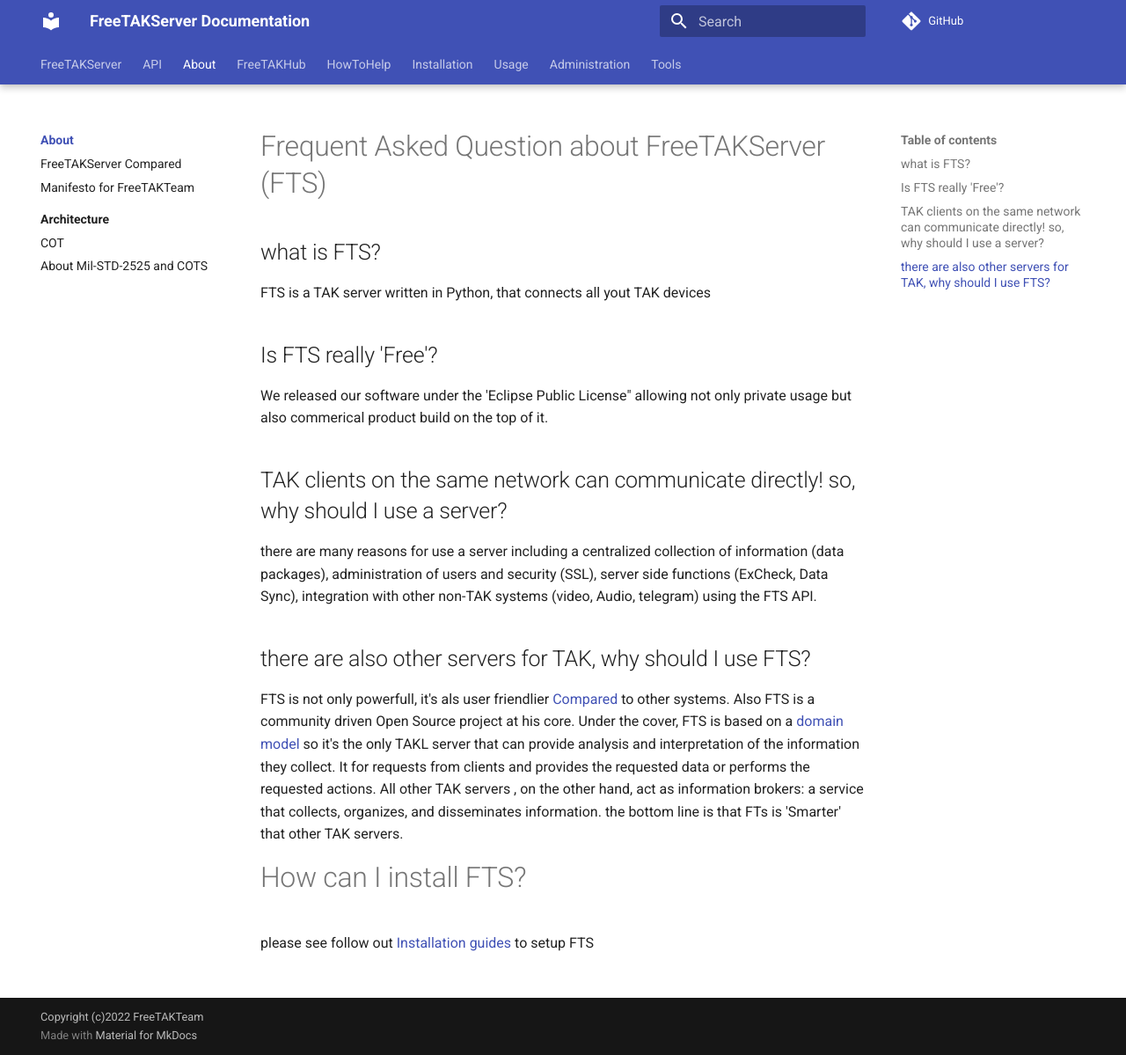
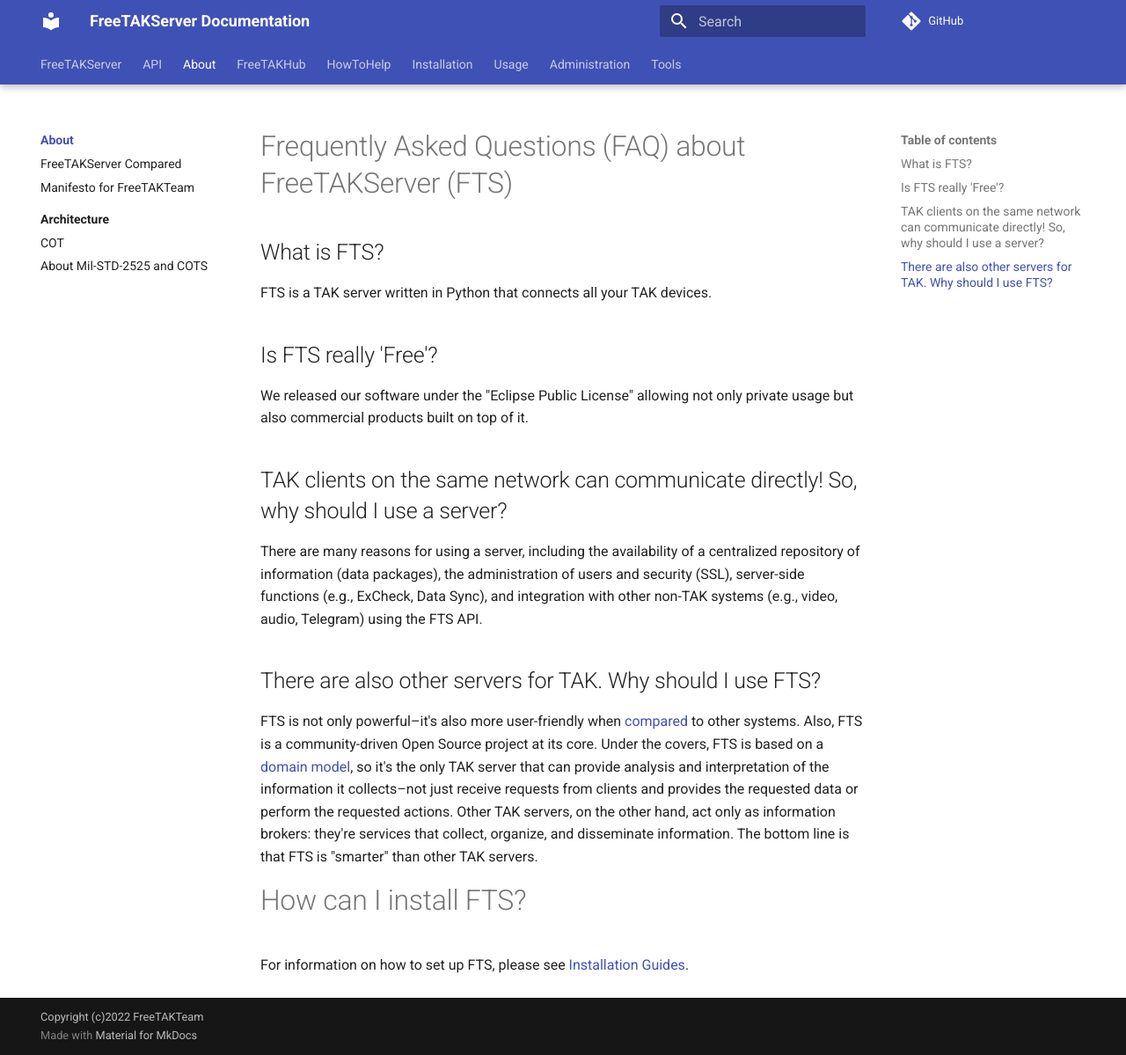
Before and after one commit to FreeTAKTeam/FreeTAKServer-User-Docs, an MkDocs documentation site: the page built from docs/docs/About/FAQ.md, in a window 1280 px wide and 1199 px high. Shown: the whole window at 88% size. Built offline with MkDocs 1.6.1 and Material for MkDocs 9.7.7, drawn with Linux system fonts in a browser that asks for light colours; comment, search, counter and statistics services are not loaded; the version menu is left out.

Commit message:
Clean up FAQ.md
Fix some phrasing and typographical aspects of the FAQ page. (See diff)

```diff
--- a/docs/docs/About/FAQ.md
+++ b/docs/docs/About/FAQ.md
@@ -1,21 +1,18 @@
-# Frequent Asked Question about FreeTAKServer (FTS)
+# Frequently Asked Questions (FAQ) about FreeTAKServer (FTS)
 
-## what is FTS?
-FTS is a TAK server written in Python, that connects all yout TAK devices
+## What is FTS?
+FTS is a TAK server written in Python that connects all your TAK devices.
 
 ## Is FTS really 'Free'?
-We released our software under the 'Eclipse Public License" allowing not only private usage but also commerical product build on the top of it.
+We released our software under the "Eclipse Public License" allowing not only private usage but also commercial products built on top of it.
 
-## TAK clients on the same network can communicate directly! so, why should I use a server?
-there are many reasons for use a server including a centralized collection of information (data packages), administration of users and security (SSL),
-server side functions (ExCheck, Data Sync), integration with other non-TAK systems (video, Audio, telegram) using the FTS API.
+## TAK clients on the same network can communicate directly! So, why should I use a server?
+There are many reasons for using a server, including the availability of a centralized repository of information (data packages), the administration of users and security (SSL), server-side functions (e.g., ExCheck, Data Sync), and integration with other non-TAK systems (e.g., video, audio, Telegram) using the FTS API.
 
-## there are also other servers for TAK, why should I use FTS?
-FTS is not only powerfull, it's als  user friendlier  [Compared](https://github.com/FreeTAKTeam/FreeTAKServer-User-Docs/blob/main/docs/docs/About/FeaturesCompared.md) to other systems.
-Also FTS is a community driven Open Source project at his core. Under the cover, FTS is based on a [domain model](https://github.com/FreeTAKTeam/FreeTAKServer-User-Docs/blob/main/docs/docs/About/architecture/COTDomain.md)
-so it's the only TAKL server that can provide analysis and interpretation of the information they collect. It for requests from clients and provides the requested data or performs the requested actions.
-All other TAK servers , on the other hand, act as information brokers: a service that collects, organizes, and disseminates information.
-the bottom line is that FTs is 'Smarter' that other TAK servers.
+## There are also other servers for TAK. Why should I use FTS?
+FTS is not only powerful–it's also more user-friendly when [compared](https://github.com/FreeTAKTeam/FreeTAKServer-User-Docs/blob/main/docs/docs/About/FeaturesCompared.md) to other systems. Also, FTS is a community-driven Open Source project at its core. Under the covers, FTS is based on a [domain model](https://github.com/FreeTAKTeam/FreeTAKServer-User-Docs/blob/main/docs/docs/About/architecture/COTDomain.md), so it's the only TAK server that can provide analysis and interpretation of the information it collects–not just receive requests from clients and provides the requested data or perform the requested actions.
+Other TAK servers, on the other hand, act only as information brokers: they're services that collect, organize, and disseminate information.
+The bottom line is that FTS is "smarter" than other TAK servers.
 
 # How can I install FTS?
-please see follow out [Installation guides](https://freetakteam.github.io/FreeTAKServer-User-Docs/Installation/Tools/) to setup FTS
+For information on how to set up FTS, please see [Installation Guides](https://freetakteam.github.io/FreeTAKServer-User-Docs/Installation/Tools/).
```
